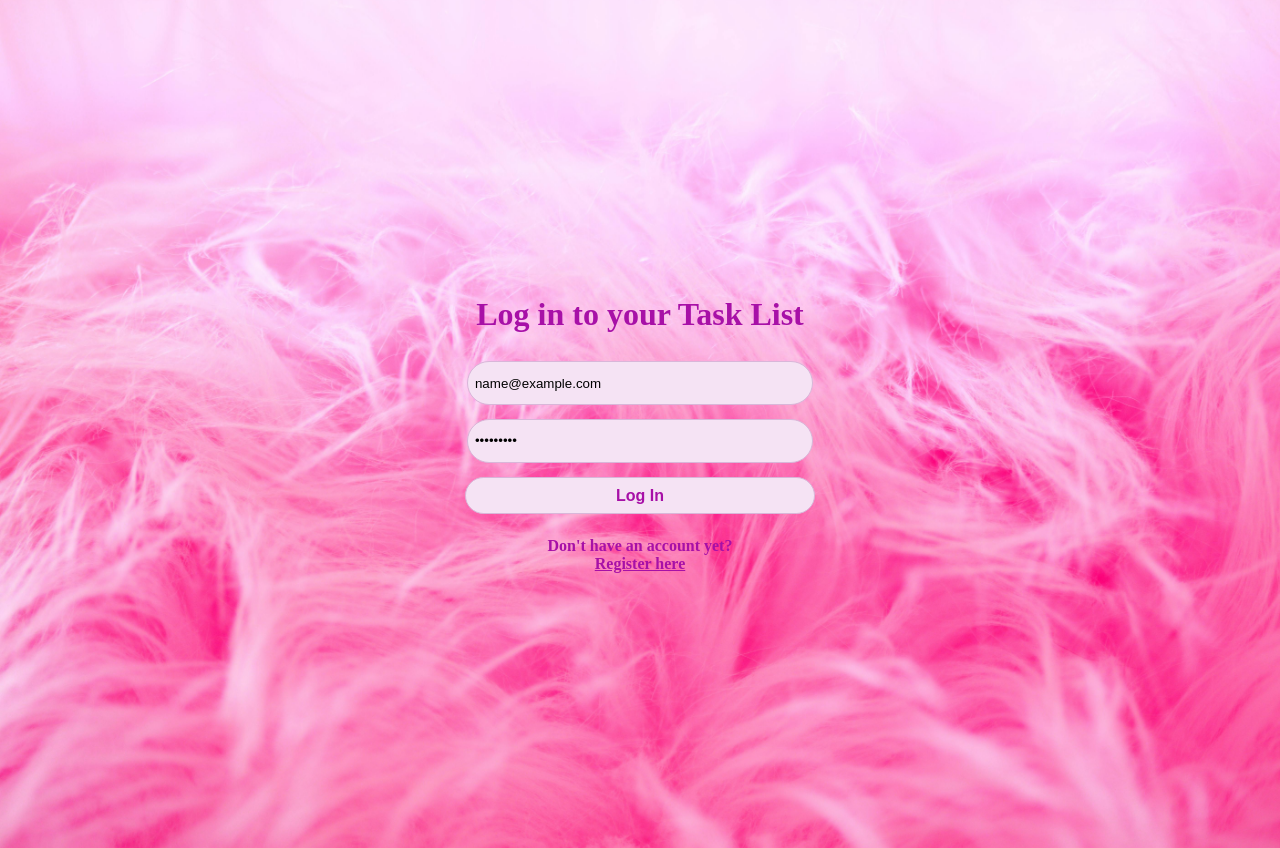
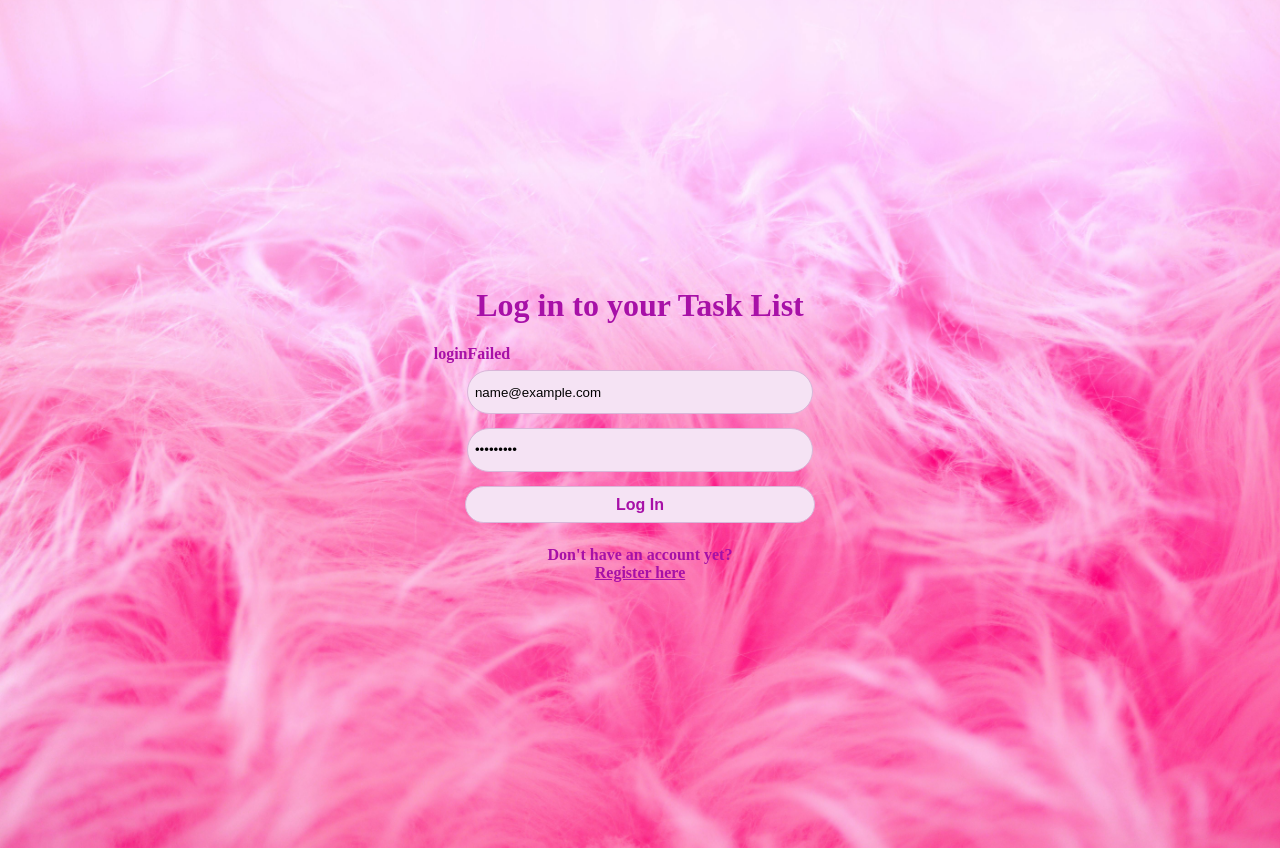
Before and after one commit to mairitikk/Back-End-New, a React (Vite) app in the folder front_end/: page / in a window 1280 px wide. Both pictures are taken after typing "name@example.com", "Sample123" into the empty fields and a click on the button "Log In". Built offline with nearby package versions, Linux system fonts and the light colour scheme; no server answers; a web font is replaced by a local one.

Commit message:
add error message in html code

```diff
--- a/front_end/src/login.jsx
+++ b/front_end/src/login.jsx
@@ -87,6 +87,11 @@ export default function Login() {
         <div className={styles.container}>
             <form onSubmit={handleSubmit} className={styles.loginForm}>
                 <h1 className={styles.logTitel}>{t('loginTitle')}</h1>
+                {errorMessage && ( // Conditionally render the error message
+                    <div className={styles.errorMessage}>
+                        {errorMessage}
+                    </div>
+                )}
                 <div className={styles.loginContainer}>
                     <input
                         type="email"
```
